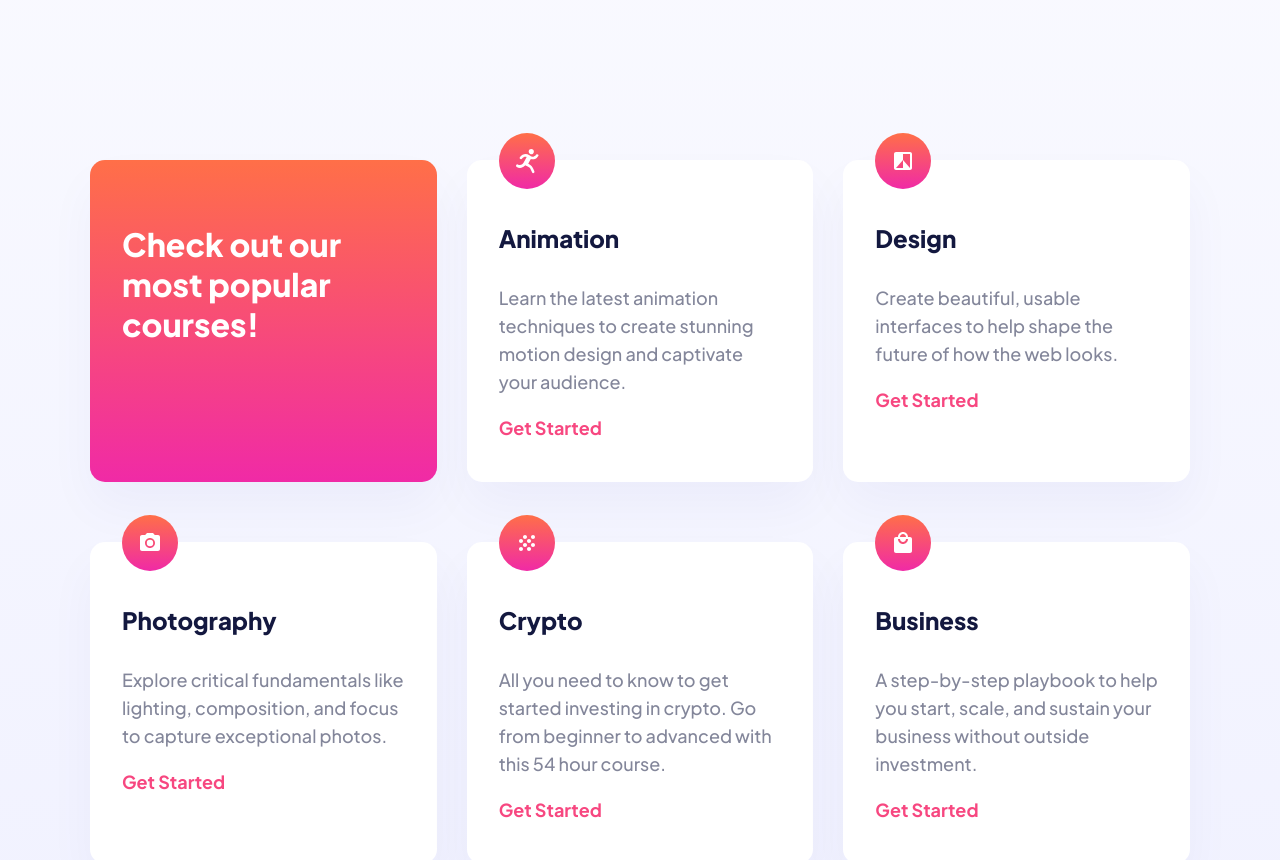
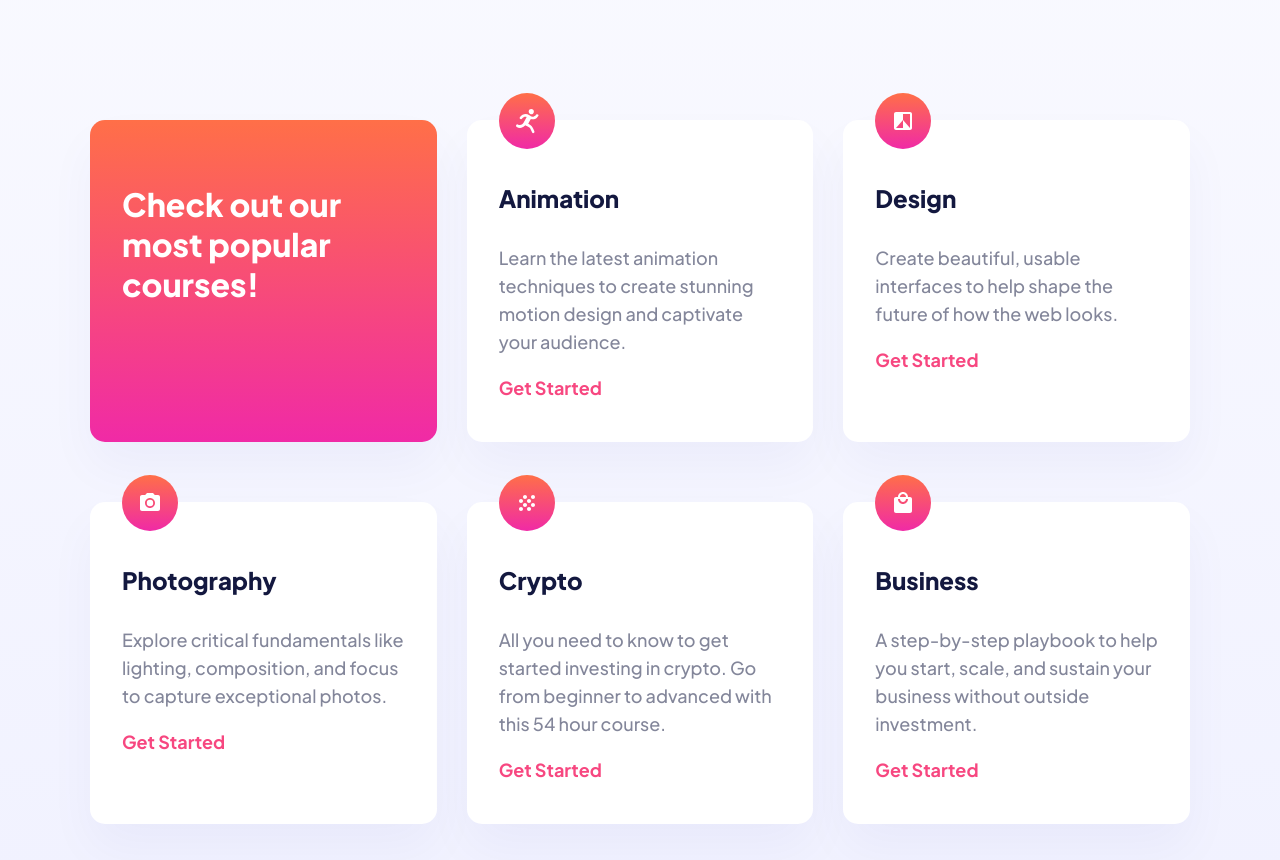
Before and after one commit to nathansoussana/skilled-elearning-landing-page, a React (Vite) app: page / in a window 1280 px wide. Shown: the part 800-1660 px from the top of the page. Built offline with nearby package versions, Linux system fonts and the light colour scheme.

Commit message:
Minor margin adjustment

```diff
--- a/src/css/main.css
+++ b/src/css/main.css
@@ -145,7 +145,7 @@ small {
 }
 
 .card-container {
-  margin: 40px 0;
+  margin: 0 0 40px;
 }
 
 .card-container {
--- a/src/sass/components/_card.sass
+++ b/src/sass/components/_card.sass
@@ -36,7 +36,7 @@
 // Card Container
 
 .card-container
-  margin: 40px 0
+  margin: 0 0 40px
 
 .card-container
   display: flex
```
